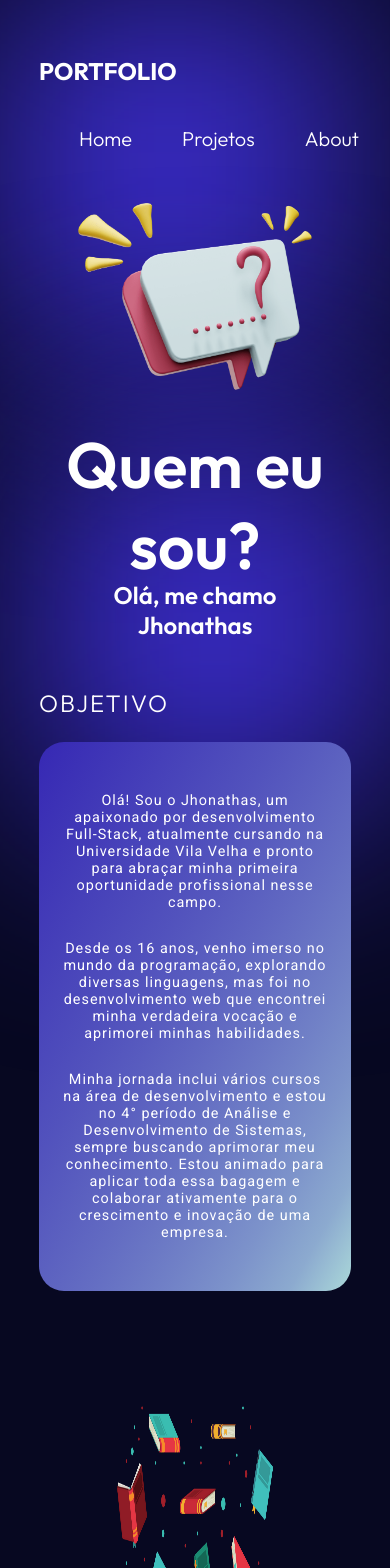
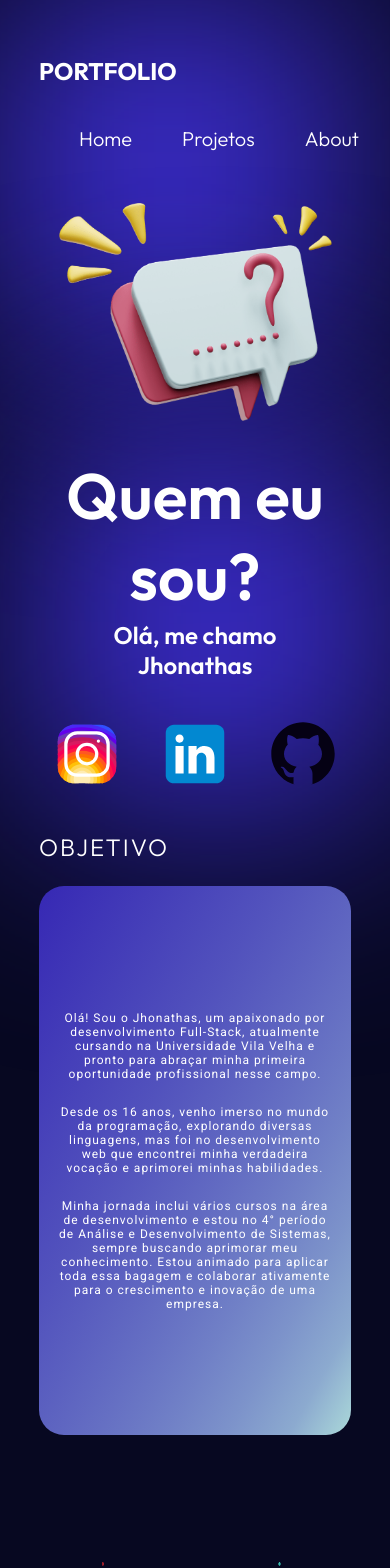
Before and after one commit to DevJhonathas/Portfolio2024, a React (Create React App) app in the folder frontend/: page /about in a window 390 px wide. Shown: the top 1568 px of the page. Built offline with nearby package versions, Linux system fonts and the light colour scheme.

Commit message:
Finalizando responsividade basicas na página about_me

```diff
--- a/frontend/src/components/MessageWithButton.css
+++ b/frontend/src/components/MessageWithButton.css
@@ -3,12 +3,11 @@
     flex-direction: column;
     justify-content: center;
     align-items: center;
-    border-radius: 5px;
+    border-radius: 25px;
     padding: 5px 10px;
     margin: 0;
     background: linear-gradient(to left top, #ABD9D9, 30%, #3628B4);
     font-family: 'Roboto', sans-serif;
-    width: 75vw;
 }
 
 .component_text p {
@@ -19,7 +18,12 @@
     font-weight: 500;
 }
 
-.ul_button{
+.component_text ul{
+    margin: 0px 0px 20px 0px;
+    padding: 0px;
+}
+
+.li_button{
     list-style-type: none;
 }
 
@@ -49,10 +53,19 @@
     text-decoration: none;
 }
 
-.component_text.nobutton ul{
-    display: none;
+@media (max-width: 1024px){
+    .button{
+        font-size: 1em;
+        width: 15vw;
+    }
 }
 
-.component_text.nobutton span{
-    display: none;
+@media (max-width: 768px){
+    .button{
+        font-size: 1em;
+        width: 27vw;
+    }
+    .component_text p{
+        max-width: 200px;
+    }
 }
--- a/frontend/src/components/MessageWithButton.js
+++ b/frontend/src/components/MessageWithButton.js
@@ -12,7 +12,7 @@ const Rentagulo_msg = ({msg, msg_button, msg_title, rota}) => {
             <h2>{msg_title}</h2>
             <p>{msg}</p>
             <ul>
-                <li className='ul_button'>
+                <li className='li_button'>
                     <NavLink to={rota} id='style_button' className="button">{msg_button}</NavLink>
                 </li>
             </ul>
--- a/frontend/src/global.css
+++ b/frontend/src/global.css
@@ -7,12 +7,12 @@
 
 html, body{
   height: 100%;
+  padding: 0;
+  margin: 0;
 }
 
 body{
   font-family: 'Outfit', sans-serif;
-  padding: 0;
-  margin: 0;
   background-color: var(--background-color);
 }
 
@@ -52,6 +52,25 @@ h1, h2, h3, p{
   text-transform: uppercase;
 }
 
+/* Icones de rede sociais */
+.icons_rede_social ul{
+  display: flex;
+  flex-direction: row;
+  text-decoration: none;
+  list-style-type: none;
+  align-items: center;
+  justify-content: center;
+  gap: 30px;
+  margin: 0px;
+  padding: 0px;
+}
+
+.img_icons_rede_sociais{
+  width: 5vw;
+  height: 100px;
+  margin: 0px;
+  padding: 0px;
+}
 
 @media (max-width: 768px){
   .circle_shape{
@@ -67,4 +86,8 @@ h1, h2, h3, p{
   .circle_position_right{
     top: 450px;
   }
+
+  .img_icons_rede_sociais{
+    width: 20vw;
+  }
 }
--- a/frontend/src/pages/About/About.css
+++ b/frontend/src/pages/About/About.css
@@ -17,18 +17,17 @@
 }
 
 .text_about_me h1{
-    font-size: 7em;
+    font-size: 6em;
     font-weight: 600;
-    min-width: 30vw;
-    margin: -30px;
     text-align: center;
 }
 
 .text_about_me p{
-    font-size: 5em;
+    font-size: 4em;
     font-weight: 600;
-    max-width: 20vw;
+    max-width: 25vw;
     text-align: center;
+    margin-top: -50px;
 }
 
 .img_balao_duvida{
@@ -93,6 +92,8 @@
     width: 20px;
 }
 
+
+/* Responsividade */
 @media (max-width: 1440px){
     .section_hero{
         justify-content: space-between;
@@ -128,7 +129,7 @@
         font-size: 1.5em;
     }
 
-    .falling_books_about{
+    .img_falling_books_about{
         width: 40vw;
         height: 50vh;
         margin-bottom: 30px;
@@ -140,7 +141,7 @@
         justify-content: center;
     }
 
-    .apple_with_books{
+    .img_books_and_apple{
         width: 40vw;
         height: 50vh;
         margin-bottom: 30px;
@@ -149,6 +150,14 @@
 
     .courses_text_about{
         text-align: center;
+    }
+
+    .section_projects h1{
+        font-size: 4em;
+    }
+
+    .section_projects p{
+        font-size: 2em;
     }
 }
 
@@ -180,7 +189,7 @@
     }
 
     .section_objetivo_about{
-        font-size: .6em;
+        font-size: .9em;
     }
 
     /* School */
@@ -192,12 +201,12 @@
 
     .section_school_about h2{
         font-size: 1.5em;
-        width: 400px;
+        max-width: 300px;
     }
 
     .section_school_about p{
         margin-top: -20px;
-        font-size: 1.1em;
+        font-size: 1em;
         font-weight: 400;
         width: 300px;
     }
@@ -212,3 +221,42 @@
         font-size: 1.1em;
     }
 }
+
+@media (max-width: 589px){
+    .component_text p{
+        font-size: 1.2em;
+    }
+    .component_text  h2{
+        font-size: 2em;
+    }
+
+    .section_objetivo_about{
+        font-size: .5em;
+    }
+
+    /* images */
+    .img_balao_duvida{
+        width: 70vw;
+    }
+
+    .img_falling_books_about{
+        width: 70vw;
+    }
+
+    .img_books_and_apple{
+        width: 50vw;
+        height: 50vh;
+    }
+}
+
+@media (max-width: 428px){
+    .section_objetivo_about{
+        font-size: .6em;
+    }
+}
+
+@media (max-width: 390px){
+    .section_objetivo_about{
+        font-size: .5em;
+    }
+}
--- a/frontend/src/pages/About/About.jsx
+++ b/frontend/src/pages/About/About.jsx
@@ -7,6 +7,9 @@ import "./About.css";
 import balaoDuvida from "../../images/svg/chat_interrogacao.webp";
 import falling_books from "../../images/svg/livros_em_queda.webp";
 import apple_with_books from "../../images/svg/livros_e_maca.webp";
+import github from "../../images/svg/github.svg";
+import instagram from "../../images/svg/instagram.svg";
+import linkedin from "../../images/svg/linkedin.svg";
 import brasil from "../../images/brasil.png";
 import eua from "../../images/eua.png";
 
@@ -21,6 +24,25 @@ const About = () => {
           <div className='text_about_me'>
             <h1>Quem eu sou?</h1>
             <p>Olá, me chamo Jhonathas</p>
+            <div className="icons_rede_social">
+            <ul>
+              <li>
+                <a href="https://www.instagram.com/jhonathas921/" target="_blank" rel='noreferrer'>
+                  <img src={instagram} alt="instagram" className='img_icons_rede_sociais'/>
+                </a>
+                </li>
+              <li>
+                <a href="https://www.linkedin.com/in/jhonathas-souza-33891b245/" target="_blank" rel='noreferrer'>
+                  <img src={linkedin} alt="linkedin"  className='img_icons_rede_sociais'/>
+                </a>
+              </li>
+              <li>
+                <a href="https://github.com/DevJhonathas" target="_blank" rel='noreferrer'>
+                  <img src={github} alt="github"  className='img_icons_rede_sociais'/>
+                </a>
+              </li>
+            </ul>
+          </div>
           </div>
           <div>
             <img className="img_balao_duvida" src={balaoDuvida} alt="balão de duvida" />
@@ -48,13 +70,13 @@ const About = () => {
             (Fevereiro de 2022) até (Fevereiro de 2024).</p>
         </div>
         <div >
-          <img src={falling_books} alt="falling_books" className="falling_books_about" />
+          <img src={falling_books} alt="falling_books" className="img_falling_books_about" />
         </div>
       </section>
 
       <section className="section_courses_about">
-        <div className="img_books_and_apple">
-          <img src={apple_with_books} className='apple_with_books' alt="apple_with_books" />
+        <div>
+          <img src={apple_with_books} className="img_books_and_apple" alt="apple_with_books" />
         </div>
         <div className="subtitle courses_text_about">
             <h3>Cursos | idomas</h3>
@@ -74,7 +96,7 @@ const About = () => {
       </section>
 
       <section className="section_projects">
-        <div className='text_about_me'>
+        <div>
           <MessageWithButton
           msg_title={"Está preparado?"}
           msg={"Venha conhecer meus projetos"}
--- a/frontend/src/pages/Home/Home.css
+++ b/frontend/src/pages/Home/Home.css
@@ -46,21 +46,6 @@
     margin-top: 100px;
     width: 20vw;
     height: 40vh;
-}
-
-.icons ul{
-    display: flex;
-    flex-direction: row;
-    text-decoration: none;
-    list-style-type: none;
-    align-items: center;
-    justify-content: center;
-    gap: 30px;
-}
-
-.icons_img{
-    width: 100px;
-    height: 100px;
 }
 
 .section_object{
--- a/frontend/src/pages/Home/Home.jsx
+++ b/frontend/src/pages/Home/Home.jsx
@@ -23,21 +23,21 @@ const Home = () => {
         <div className="title_and_icons form_container">
           <h1>Olá, me chamo jhonathas</h1>
           <p>Full Stack Developer</p>
-          <div className="icons">
+          <div className="icons_rede_social">
             <ul>
               <li>
                 <a href="https://www.instagram.com/jhonathas921/" target="_blank" rel='noreferrer'>
-                  <img src={instagram} alt="instagram" className='icons_img'/>
+                  <img src={instagram} alt="instagram" className='img_icons_rede_sociais'/>
                 </a>
                 </li>
               <li>
                 <a href="https://www.linkedin.com/in/jhonathas-souza-33891b245/" target="_blank" rel='noreferrer'>
-                  <img src={linkedin} alt="linkedin"  className='icons_img'/>
+                  <img src={linkedin} alt="linkedin"  className='img_icons_rede_sociais'/>
                 </a>
               </li>
               <li>
                 <a href="https://github.com/DevJhonathas" target="_blank" rel='noreferrer'>
-                  <img src={github} alt="github"  className='icons_img'/>
+                  <img src={github} alt="github"  className='img_icons_rede_sociais'/>
                 </a>
               </li>
             </ul>
```
